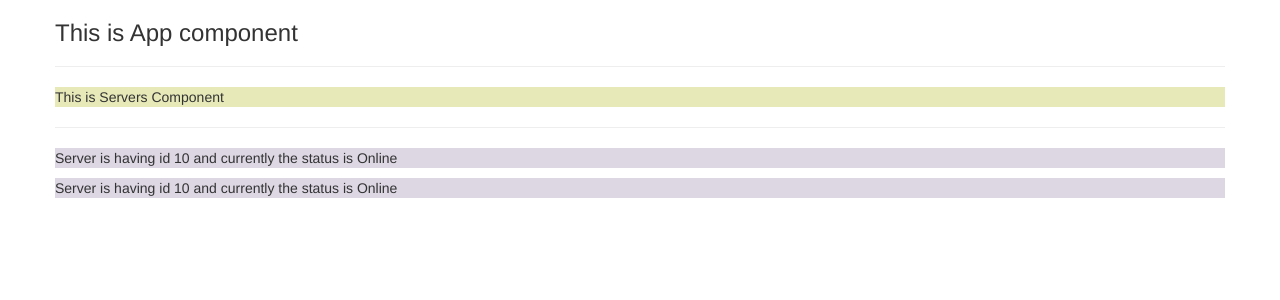
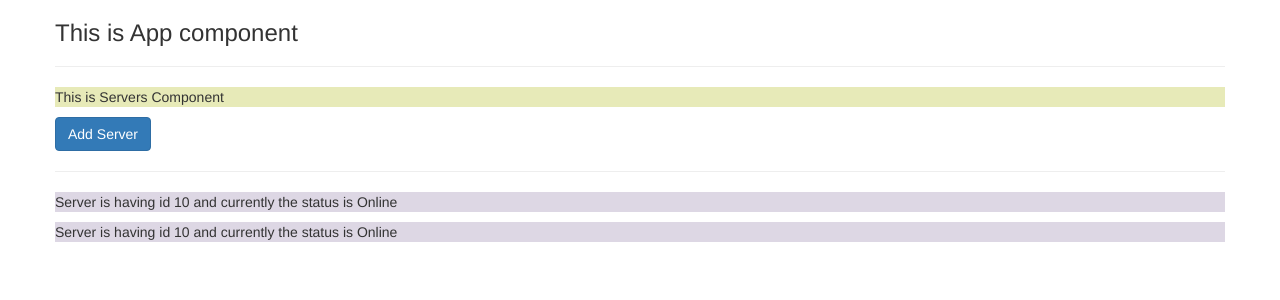
Before and after one commit to rakesh-sing/Angular-1-Component, an Angular app: page / in a window 1280 px wide. Shown: the top 300 px of the page. Built offline with nearby package versions, Linux system fonts and the light colour scheme.

Commit message:
Property binding with disabled property

```diff
--- a/src/app/servers/servers.component.html
+++ b/src/app/servers/servers.component.html
@@ -1,5 +1,5 @@
 <p>This is Servers Component</p>
-
+<button class="btn btn-primary" [disabled]="!allowNewServer">Add Server</button>
 <hr />
 <app-server></app-server>
 <app-server></app-server>
--- a/src/app/servers/servers.component.ts
+++ b/src/app/servers/servers.component.ts
@@ -3,8 +3,14 @@
 @Component({
   selector: 'app-servers',
   templateUrl: './servers.component.html',
-  styleUrl: './servers.component.css'
+  styleUrl: './servers.component.css',
 })
 export class ServersComponent {
+  allowNewServer: boolean = false;
 
+  constructor() {
+    setTimeout(() => {
+      this.allowNewServer = true;
+    }, 2000);
+  }
 }
```
